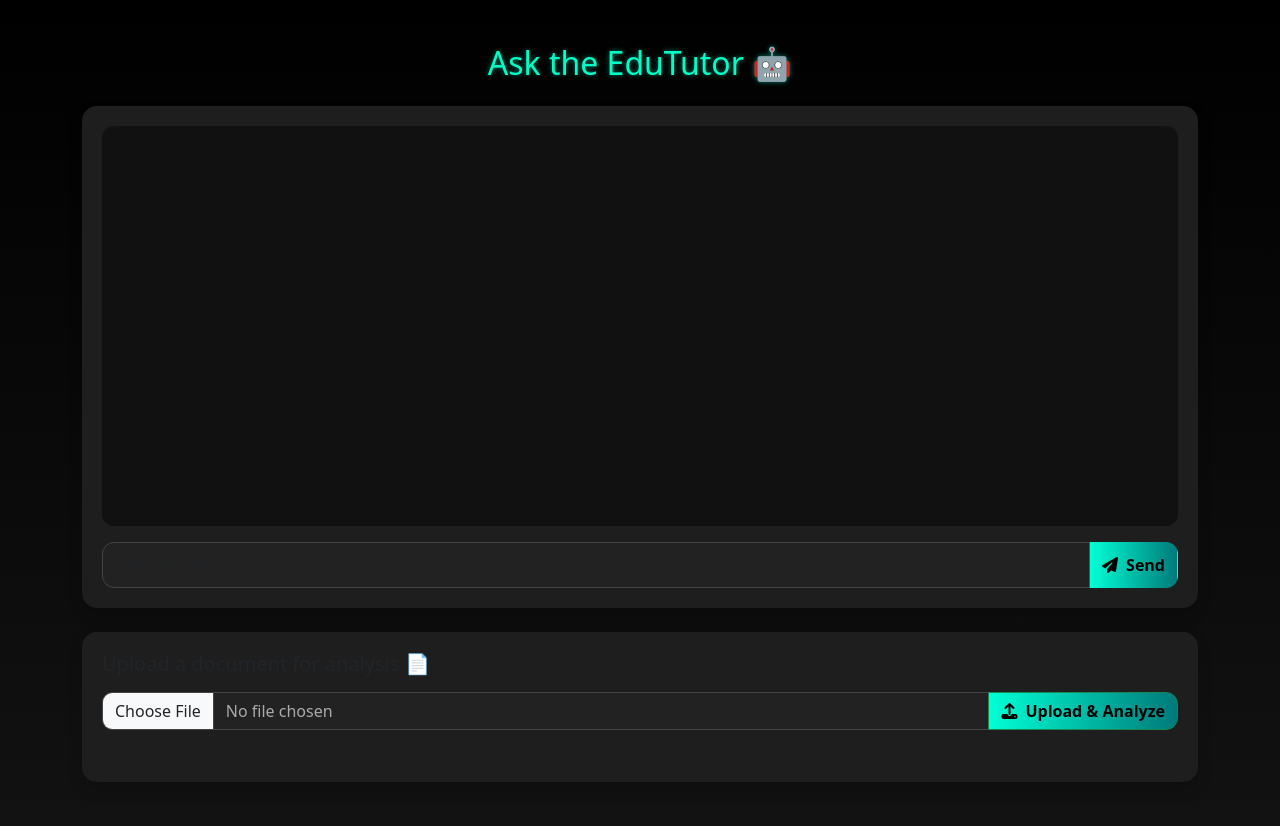
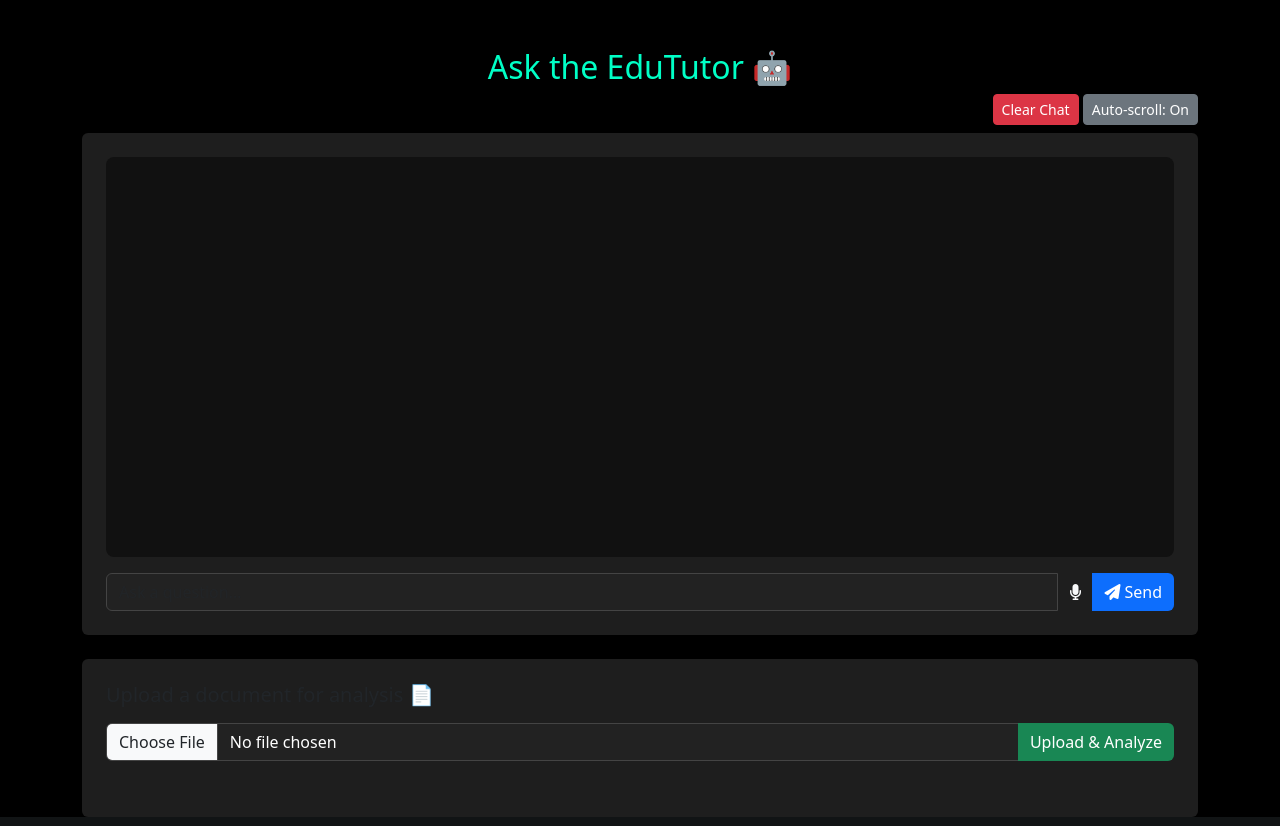
Before and after one commit to romeofx/kcyee_bot, a Flask app: page / in a window 1280 px wide. Run offline with Flask 3, Linux system fonts and the light colour scheme; some libraries are stand-ins or nearby versions.

Commit message:
templates/index.html update

````diff
--- a/app/templates/index.html
+++ b/app/templates/index.html
@@ -6,29 +6,25 @@
   <title>Kcyee Bot</title>
   <link href="https://cdn.jsdelivr.net/npm/bootstrap@5.3.2/dist/css/bootstrap.min.css" rel="stylesheet">
   <link rel="stylesheet" href="//cdnjs.cloudflare.com/ajax/libs/highlight.js/11.8.0/styles/monokai.min.css">
-  <link rel="stylesheet" href="https://cdnjs.cloudflare.com/ajax/libs/font-awesome/6.4.0/css/all.min.css">
   <link rel="icon" href="{{ url_for('static', filename='favicon.ico') }}" type="image/x-icon">
   <script src="//cdnjs.cloudflare.com/ajax/libs/highlight.js/11.8.0/highlight.min.js"></script>
+  <script src="https://kit.fontawesome.com/a076d05399.js" crossorigin="anonymous"></script>
   <script>hljs.highlightAll();</script>
   <style>
     body {
-      background: linear-gradient(to bottom, #000000, #121212);
+      background-color: #000;
       color: #fff;
-      padding: 20px;
     }
     .card {
       background-color: #1e1e1e;
       border: none;
-      border-radius: 15px;
-      padding: 20px;
-      box-shadow: 0 0 10px rgba(0, 255, 213, 0.2);
     }
     #chat-box {
       height: 400px;
       overflow-y: auto;
       background-color: #111;
-      padding: 15px;
-      border-radius: 12px;
+      padding: 10px;
+      border-radius: 8px;
       font-family: monospace;
       color: #eee;
     }
@@ -38,7 +34,7 @@
     pre {
       background-color: #2d2d2d;
       padding: 10px;
-      border-radius: 8px;
+      border-radius: 5px;
       overflow-x: auto;
       position: relative;
     }
@@ -58,95 +54,61 @@
       border-radius: 4px;
       cursor: pointer;
     }
-    .input-group input[type="text"] {
+    .input-group input {
       background-color: #222;
       color: #fff;
       border: 1px solid #444;
-      border-radius: 12px 0 0 12px;
-      padding: 10px 15px;
     }
     .input-group .btn {
-      background: linear-gradient(to right, #00ffd5, #007a7a);
-      color: #000;
-      font-weight: bold;
-      border-radius: 0 12px 12px 0;
-      transition: all 0.3s ease;
-    }
-    .input-group .btn:hover {
-      transform: scale(1.05);
-      box-shadow: 0 0 10px #00ffd5;
-    }
-    .form-control[type="file"] {
-      background-color: #222;
-      color: #aaa;
-      border-radius: 10px;
-      border: 1px solid #444;
-    }
-    .btn-success {
-      background: linear-gradient(to right, #28a745, #218838);
-      border-radius: 10px;
-      font-weight: bold;
-    }
-    .btn-success:hover {
-      box-shadow: 0 0 10px #28a745;
-    }
-    .spinner {
-      display: none;
-      margin: 20px auto;
-      border: 4px solid #444;
-      border-top: 4px solid #00ffd5;
-      border-radius: 50%;
-      width: 30px;
-      height: 30px;
-      animation: spin 1s linear infinite;
-    }
-    @keyframes spin {
-      0% { transform: rotate(0deg); }
-      100% { transform: rotate(360deg); }
+      border: none;
     }
     h2 {
       color: #00ffc6;
-      text-shadow: 0 0 5px rgba(0, 255, 213, 0.5);
     }
   </style>
 </head>
 <body>
-  <div class="container mt-4">
-    <h2 class="text-center mb-4">Ask the EduTutor 🤖</h2>
+  <div class="container mt-5">
+    <h2 class="text-center">Ask the EduTutor 🤖</h2>
+
+    <div class="text-end mb-2">
+      <button class="btn btn-danger btn-sm" onclick="clearChat()">Clear Chat</button>
+      <button class="btn btn-secondary btn-sm" onclick="toggleScrollLock()" id="scrollToggle">Auto-scroll: On</button>
+    </div>
 
     <!-- Chat UI -->
-    <div class="card shadow mb-4">
+    <div class="card p-4 shadow">
       <div id="chat-box" class="mb-3"></div>
       <div class="input-group">
         <input type="text" id="user-input" class="form-control" placeholder="Ask a question..." />
-        <button class="btn" onclick="sendMessage()">
-          <i class="fas fa-paper-plane me-2"></i>Send
-        </button>
+        <button class="btn btn-outline-light" onclick="startListening()" title="Speak"><i class="fas fa-microphone"></i></button>
+        <button class="btn btn-primary" onclick="sendMessage()"><i class="fas fa-paper-plane me-1"></i>Send</button>
       </div>
     </div>
 
     <!-- Upload UI -->
-    <div class="card shadow mb-4">
+    <div class="card p-4 shadow mt-4">
       <h5 class="mb-3">Upload a document for analysis 📄</h5>
       <form id="upload-form" enctype="multipart/form-data">
         <div class="input-group mb-3">
           <input type="file" name="document" class="form-control" accept=".pdf,.docx,.txt" required />
-          <button type="submit" class="btn btn-success">
-            <i class="fas fa-upload me-2"></i>Upload & Analyze
-          </button>
+          <button type="submit" class="btn btn-success">Upload & Analyze</button>
         </div>
       </form>
       <div id="upload-response" class="bot-msg mt-2"></div>
     </div>
-
-    <!-- Loading Spinner -->
-    <div class="spinner" id="spinner"></div>
   </div>
 
   <script>
     const input = document.getElementById('user-input');
     const chatBox = document.getElementById('chat-box');
-    const spinner = document.getElementById('spinner');
+    const scrollToggleBtn = document.getElementById('scrollToggle');
+    let autoScroll = true;
+
+    window.onload = () => {
+      const history = localStorage.getItem('kcyee_chat');
+      if (history) chatBox.innerHTML = history;
+    }
 
     input.addEventListener("keypress", function(e) {
       if (e.key === "Enter") {
@@ -156,18 +118,14 @@
     });
 
     function escapeHtml(text) {
-      return text.replace(/[&<>"']/g, function (char) {
-        return { '&': '&amp;', '<': '&lt;', '>': '&gt;', '"': '&quot;', "'": '&#039;' }[char];
-      });
+      return text.replace(/[&<>"]/g, char => ({ '&': '&amp;', '<': '&lt;', '>': '&gt;', '"': '&quot;' }[char]));
     }
 
     function formatResponse(text) {
-      return text
-        .replace(/```(\w+)?\n([\s\S]*?)```/g, (match, lang, code) => {
-          const escaped = escapeHtml(code);
-          return `<pre><button class="copy-btn" onclick="copyCode(this)">Copy</button><code class="language-${lang || 'plaintext'}">${escaped}</code></pre>`;
-        })
-        .replace(/\n/g, "<br>");
+      return text.replace(/```(\w+)?\n([\s\S]*?)```/g, (match, lang, code) => {
+        const escaped = escapeHtml(code);
+        return `<pre><button class="copy-btn" onclick="copyCode(this)">Copy</button><code class="language-${lang || 'plaintext'}">${escaped}</code></pre>`;
+      }).replace(/\n/g, "<br>");
     }
 
     function copyCode(button) {
@@ -184,9 +142,9 @@
 
       chatBox.innerHTML += `<div class="user-msg"><strong>You:</strong> ${escapeHtml(message)}</div>`;
       chatBox.innerHTML += `<div id="typing" class="typing">Bot is typing<span class="dot">...</span></div>`;
-      chatBox.scrollTop = chatBox.scrollHeight;
+      scrollChat();
       input.value = '';
-      spinner.style.display = 'block';
+      saveChat();
 
       try {
         const response = await fetch('/chat', {
@@ -197,12 +155,11 @@
 
         const data = await response.json();
         document.getElementById('typing').remove();
+        speakText(data.response);
         typeHtmlWithEffect(formatResponse(data.response));
       } catch (err) {
         document.getElementById('typing').remove();
-        chatBox.innerHTML += `<div class="bot-msg"><strong>Bot:</strong> ❌ Error: ${err.message}</div>`;
-      } finally {
-        spinner.style.display = 'none';
+        chatBox.innerHTML += `<div class="bot-msg">❌ Error: ${err.message}</div>`;
       }
     }
 
@@ -214,23 +171,71 @@
       let i = 0;
       const interval = setInterval(() => {
         container.innerHTML = htmlText.slice(0, i);
-        chatBox.scrollTop = chatBox.scrollHeight;
+        scrollChat();
         i++;
         if (i > htmlText.length) {
           clearInterval(interval);
           container.innerHTML = htmlText;
           hljs.highlightAll();
+          saveChat();
         }
       }, speed);
     }
 
+    function saveChat() {
+      localStorage.setItem('kcyee_chat', chatBox.innerHTML);
+    }
+
+    function clearChat() {
+      chatBox.innerHTML = '';
+      localStorage.removeItem('kcyee_chat');
+    }
+
+    function toggleScrollLock() {
+      autoScroll = !autoScroll;
+      scrollToggleBtn.textContent = `Auto-scroll: ${autoScroll ? 'On' : 'Off'}`;
+    }
+
+    function scrollChat() {
+      if (autoScroll) chatBox.scrollTop = chatBox.scrollHeight;
+    }
+
+    // Speech Recognition
+    const recognition = window.SpeechRecognition || window.webkitSpeechRecognition ? new (window.SpeechRecognition || window.webkitSpeechRecognition)() : null;
+
+    function startListening() {
+      if (!recognition) return alert("Speech recognition not supported in this browser.");
+
+      recognition.lang = 'en-US';
+      recognition.interimResults = false;
+      recognition.maxAlternatives = 1;
+
+      recognition.start();
+      recognition.onresult = (event) => {
+        input.value = event.results[0][0].transcript;
+      };
+      recognition.onerror = (event) => {
+        console.error('Speech recognition error:', event.error);
+      };
+    }
+
+    // Voice Response
+    function speakText(text) {
+      const synth = window.speechSynthesis;
+      if (!synth) return;
+
+      const utter = new SpeechSynthesisUtterance(text);
+      utter.lang = 'en-US';
+      synth.cancel();
+      synth.speak(utter);
+    }
+
+    // File upload
     document.getElementById("upload-form").addEventListener("submit", async function (e) {
       e.preventDefault();
       const formData = new FormData(this);
       const responseBox = document.getElementById("upload-response");
-
       responseBox.innerHTML = "Analyzing document...";
-      spinner.style.display = 'block';
 
       try {
         const res = await fetch("/upload", {
@@ -240,10 +245,9 @@
         const data = await res.json();
         responseBox.innerHTML = formatResponse(data.response);
         hljs.highlightAll();
+        speakText(data.response);
       } catch (err) {
         responseBox.innerHTML = `❌ Error analyzing file: ${err.message}`;
-      } finally {
-        spinner.style.display = 'none';
       }
     });
   </script>
````
